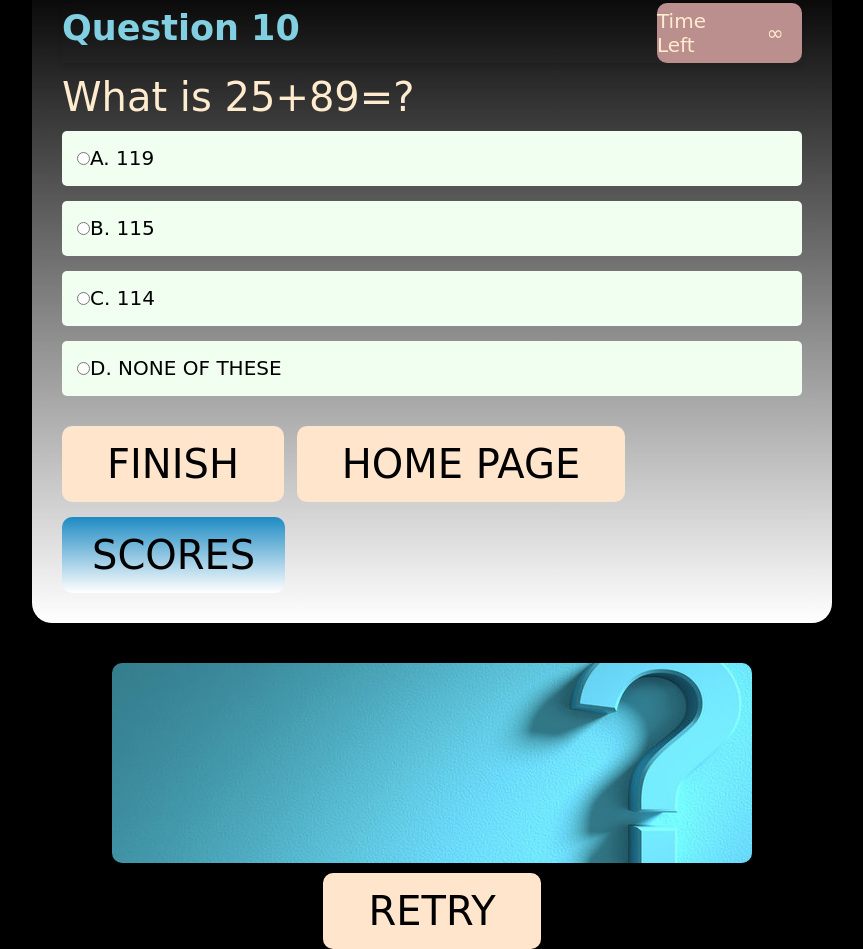
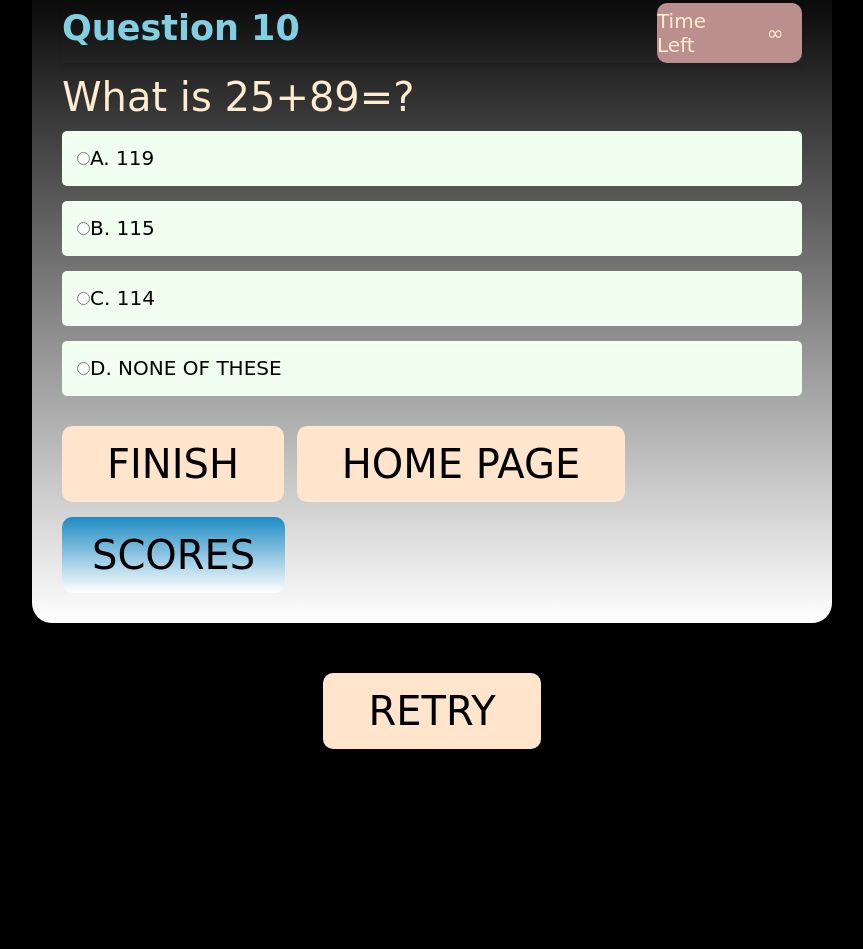
Before and after one commit to ARCHISA26022002/mcqweb.github.io, a plain HTML site: page quiz.html in a window 1280 px wide. Shown: the part 6967-7916 px from the top of the page, without its empty margins (208-1071 px from the left). After the commit the page ends 7716 px from the top, so only its background shows below. Drawn offline with Linux system fonts and the light colour scheme; a web font is replaced by a local one.

Commit message:
first commit

```diff
--- a/quiz.css
+++ b/quiz.css
@@ -149,9 +149,9 @@ background: rosybrown;
 /**********finalresult*************************/
 #finalresult{
     display: flex;
-    height: 200px;
+
     margin: auto;
-    width: 50%;
+
     color:black;
     background-image:url(math7.jpg);
     background-position: center;
```
